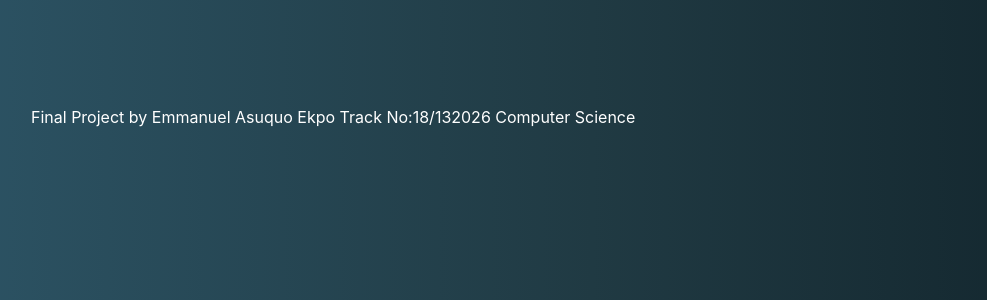
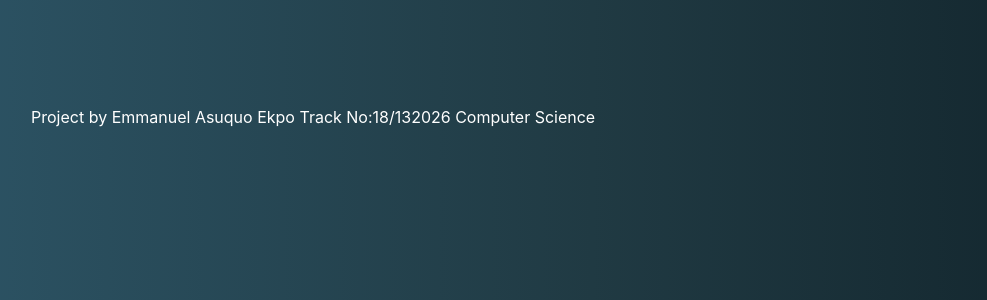
Before and after one commit to kempex/Phish, a Flask app: template templates/index.html in a window 1280 px wide. Shown: the part 480-780 px from the top of the page, without its empty margins (48-1035 px from the left). Run offline with Flask 2, Linux system fonts and the light colour scheme; the template is opened without the code that fills it: most values are stand-ins (such as "Sample title", 1, 10 or a date in 2020); parts of the project's set-up code (start-up, migrations or seed data) failed here and were passed over; some libraries are stand-ins or nearby versions.

Commit message:
Add files via upload

```diff
--- a/templates/index.html
+++ b/templates/index.html
@@ -36,7 +36,7 @@
     <div class="col-md" id="form2">
 
         <br>
-        <h6 class = "right " id ="maf"><a href= {{ url }} target="_blank">{{ url }} </a></h6>
+        <h6 class = "right " ><a href= {{ url }} id ="maf" target="_blank">{{ url }} </a></h6>
 
         <br>
         <h3 id="prediction"></h3>
@@ -50,7 +50,7 @@
 <br>
 <br>
 <br>
-<p>Final Project by Emmanuel Asuquo Ekpo Track No:18/132026 Computer Science</p>
+<p>Project by Emmanuel Asuquo Ekpo Track No:18/132026 Computer Science</p>
 </div>
 
     <!-- JavaScript -->
```
